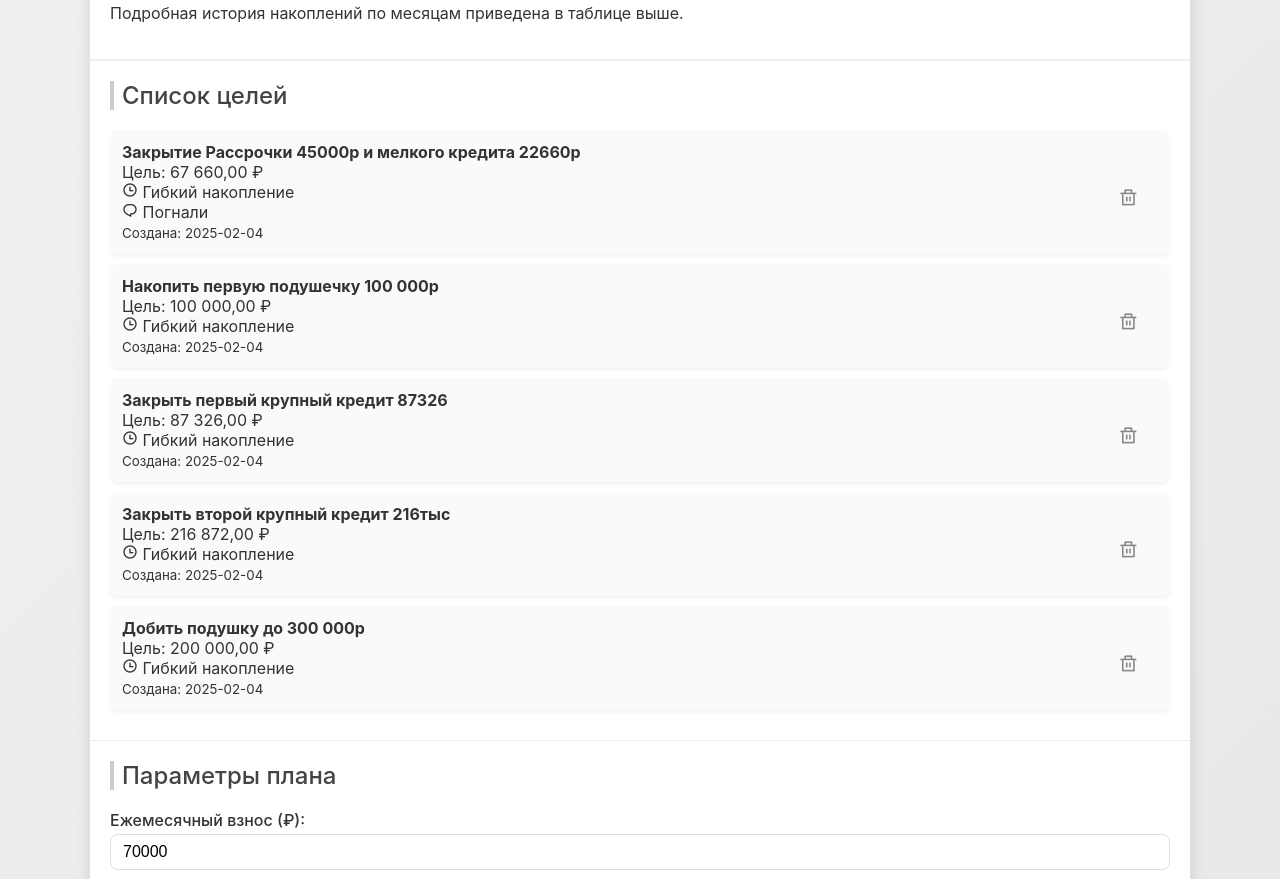
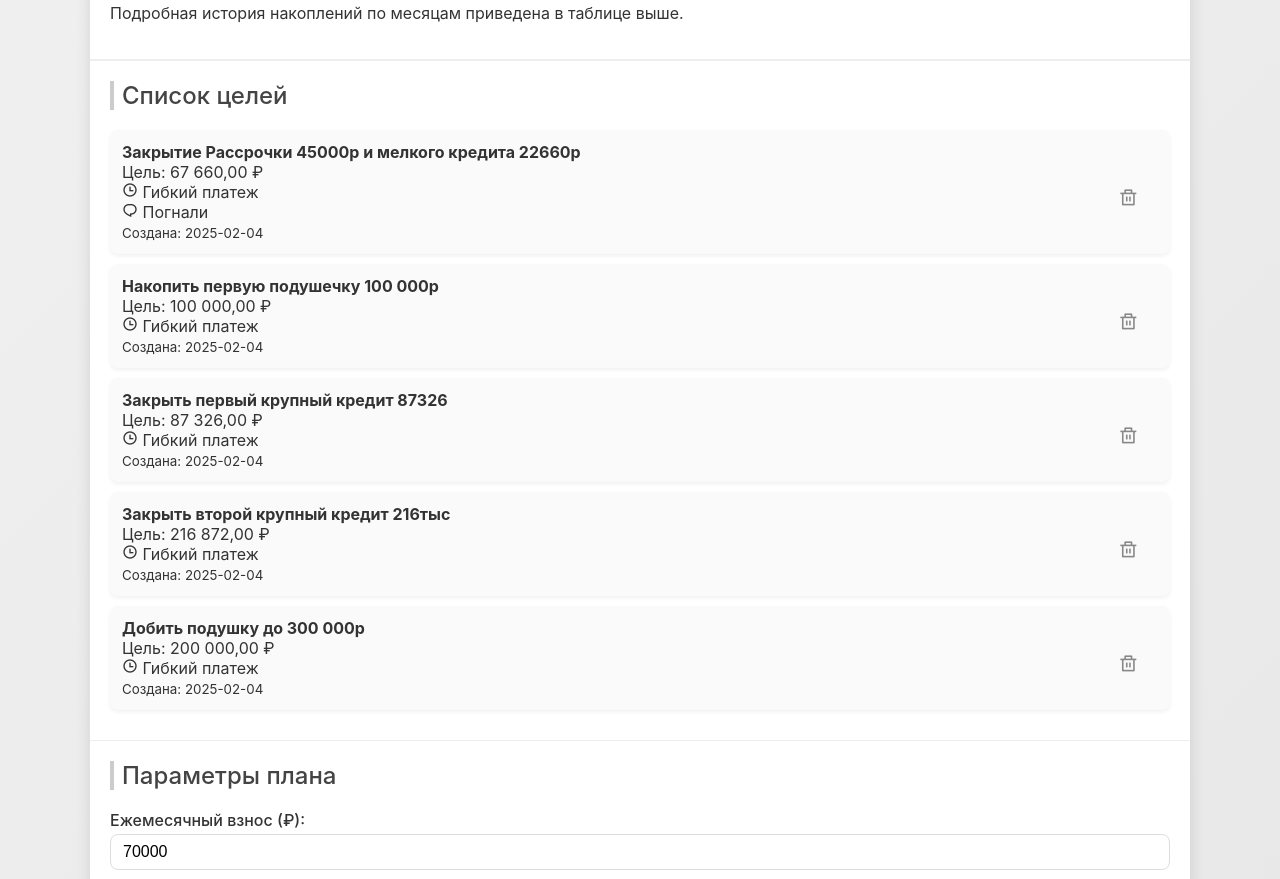
Before and after one commit to mihaid1994/Repayment-plan, a plain HTML site: page Index.html in a window 1280 px wide. Shown: the part 811-1690 px from the top of the page. Drawn offline with nearby package versions, Linux system fonts and the light colour scheme.

Commit message:
исправил накопление слово

```diff
--- a/script.js
+++ b/script.js
@@ -53,7 +53,7 @@ function updateGoalsUI() {
         goal.target / goal.months
       )})`;
     } else {
-      desc += `<br><i class="ri-time-line"></i> Гибкий накопление`;
+      desc += `<br><i class="ri-time-line"></i> Гибкий платеж`;
     }
     if (goal.comment) {
       desc += `<br><i class="ri-chat-1-line"></i> ${goal.comment}`;
@@ -259,7 +259,7 @@ function simulatePlan() {
       }
     });
 
-    // 2. Обработка целей типа "Гибкий накопление"
+    // 2. Обработка целей типа "Гибкий платеж"
     simGoals.forEach((goal) => {
       if (
         goal.type === "flexible" &&
```
Also changed, not shown: Index.html (+1 -1 lines).
